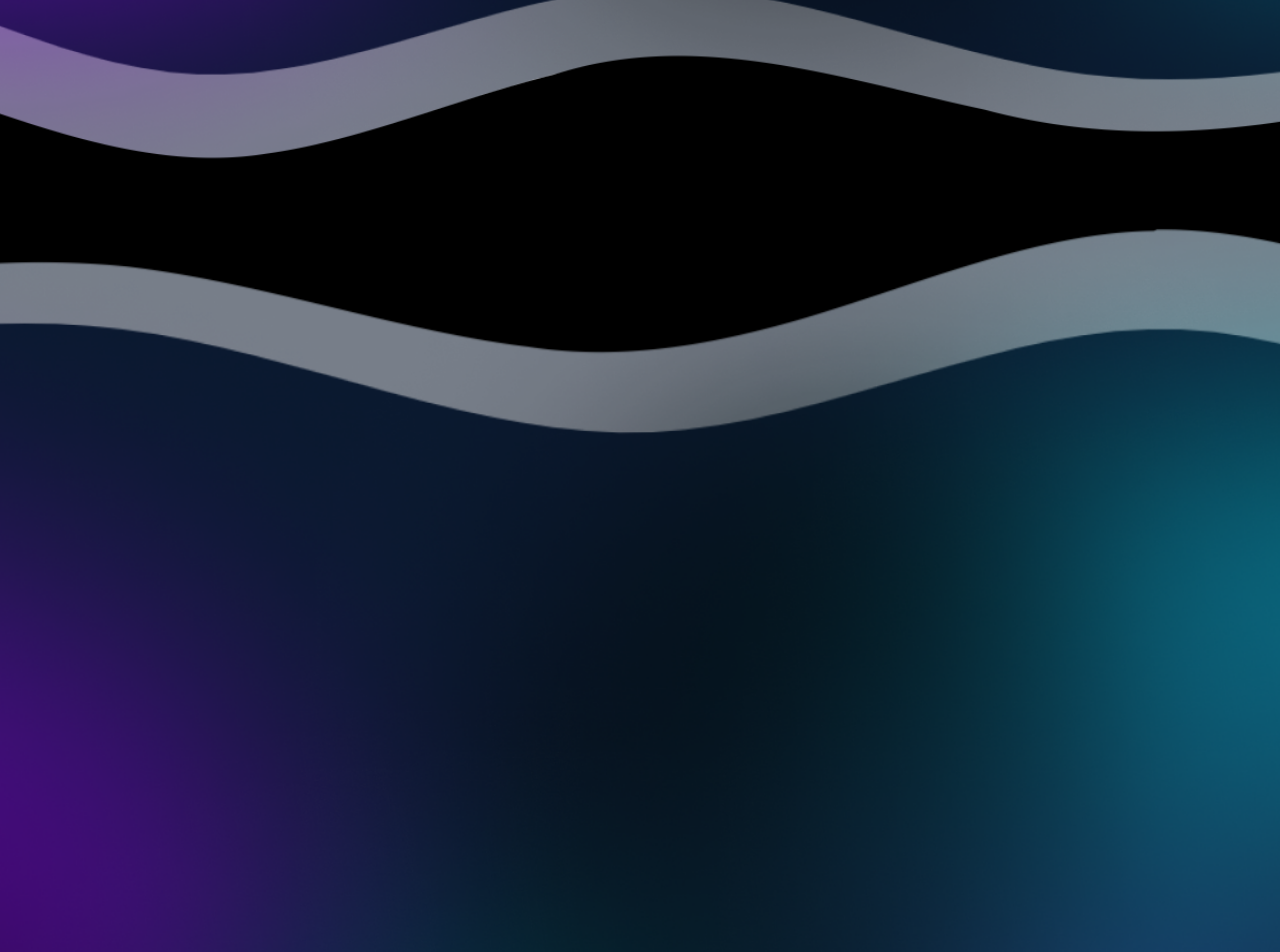
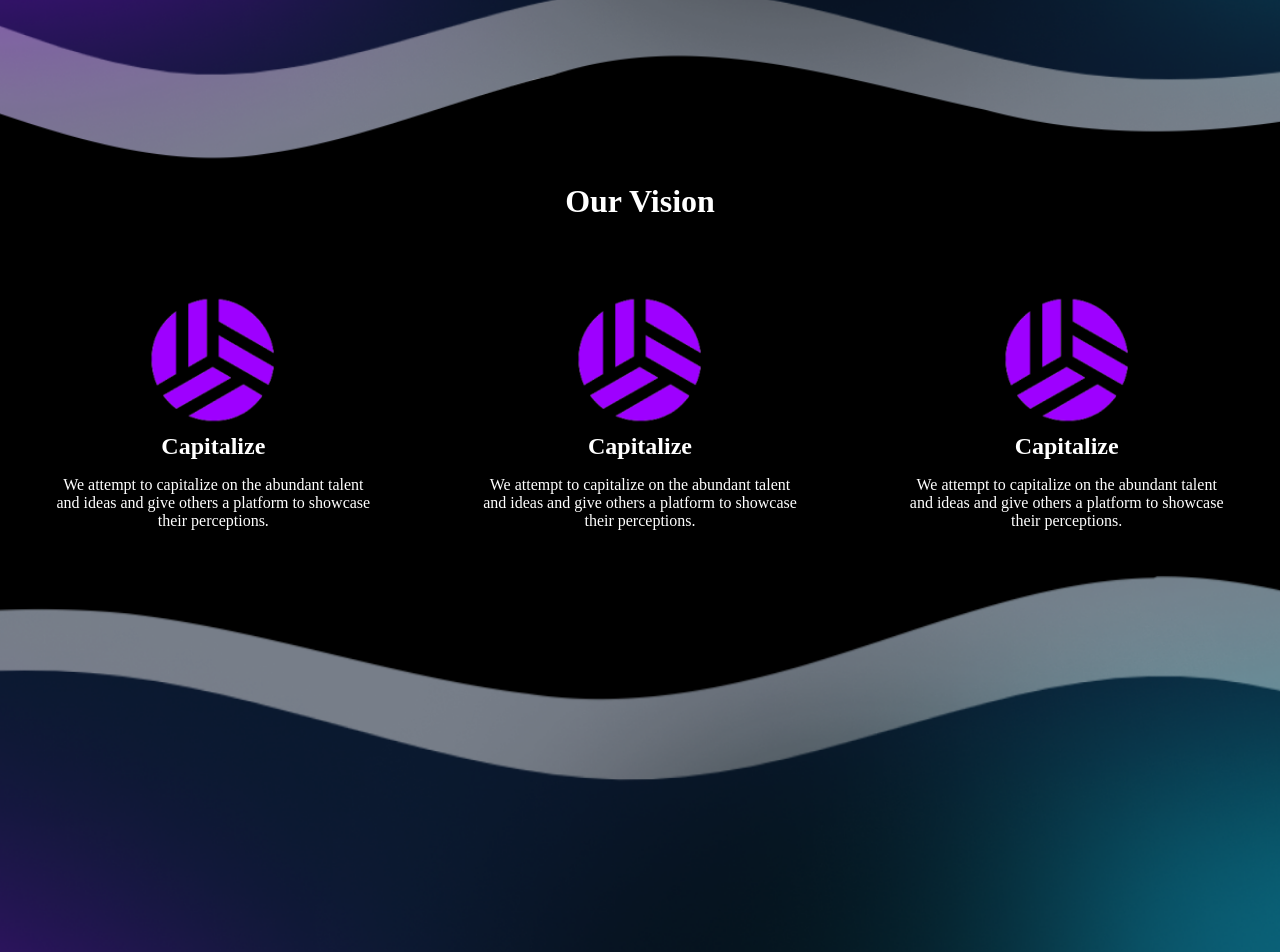
Before and after one commit to Devesh-coder/IEEE-DJSCE-Website, a React (Create React App) app: page / in a window 1280 px wide. Shown: the part 917-1869 px from the top of the page. Built offline with nearby package versions, Linux system fonts and the light colour scheme.

Commit message:
added our vision

```diff
--- a/src/components/Home/Home.js
+++ b/src/components/Home/Home.js
@@ -3,6 +3,7 @@ import Footer from '../CommonComp/Footer/Footer';
 import Nav from '../CommonComp/Nav/Nav'
 import Banner from './Banner/Banner';
 import styles from "./Home.module.scss"
+import OurVision from './OurVision/OurVision';
 
 const Home = () => {
 
@@ -14,6 +15,7 @@ const Home = () => {
         <Nav />
       </div>
       <Banner />
+      <OurVision />
       <Footer />
     </div>
   )
--- /dev/null
+++ b/src/components/Home/OurVision/OurVision.js
@@ -0,0 +1,20 @@
+import React from "react";
+import styles from "./OurVision.module.scss";
+import img from "./Vision.png"
+import Vision from "./Vision/Vision";
+
+
+
+export default function OurVision() {
+    const data = [img, "Capitalize", "We attempt to capitalize on the abundant talent and ideas and give others a platform to showcase their perceptions."];
+    return (
+        <div>
+            <h1 className={styles.OurVision}>Our Vision</h1>
+            <div className={styles.Visions}>
+            <Vision img={data[0]} title={data[1]} caption={data[2]}/>
+            <Vision img={data[0]} title={data[1]} caption={data[2]}/>
+            <Vision img={data[0]} title={data[1]} caption={data[2]}/>
+            </div>
+        </div>
+    )
+}
--- /dev/null
+++ b/src/components/Home/OurVision/OurVision.module.scss
@@ -0,0 +1,8 @@
+.OurVision {
+    text-align: center;
+    margin-bottom: 2em;
+}
+.Visions {
+    display: flex;
+    justify-content: space-around;
+}
--- /dev/null
+++ b/src/components/Home/OurVision/Vision/Vision.js
@@ -0,0 +1,12 @@
+import React from 'react'
+import styles from './Vision.module.scss'
+
+export default function Vision({img, title, caption}) {
+    return (
+        <div className={styles.vision}>
+            <img src={img} alt="img error" className={styles.vision__img} />
+            <h2 className={styles.vision__title}>{title}</h2>
+            <p  className={styles.vision__caption}>{caption} </p>
+        </div>
+    )
+}
--- /dev/null
+++ b/src/components/Home/OurVision/Vision/Vision.module.scss
@@ -0,0 +1,19 @@
+.vision {
+    // border: 2px solid white;
+    // z-index: 10;
+    max-width: 20rem;
+}
+.vision__img {
+    // border: 1px solid yellow;
+    display: block;
+    margin-left: auto;
+    margin-right: auto;
+    width: 50%;
+}
+.vision__title {
+    text-align: center;
+    margin-bottom: 1rem;
+}
+.vision__caption {
+    text-align: center;
+}
```
Also changed, not shown: src/components/Home/OurVision/Vision.png (added), 1 other file (tests, documents, lock files or other folders).
